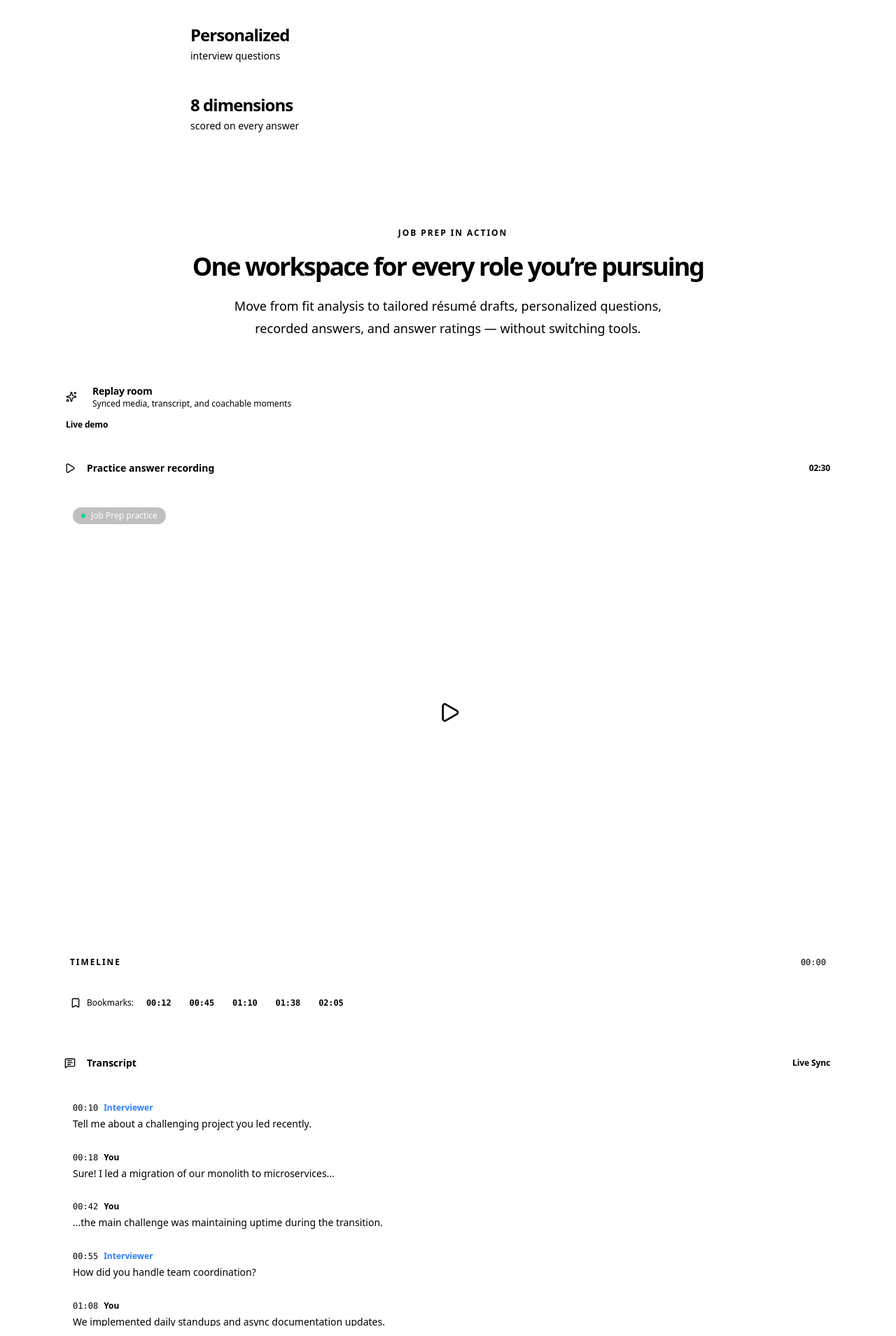
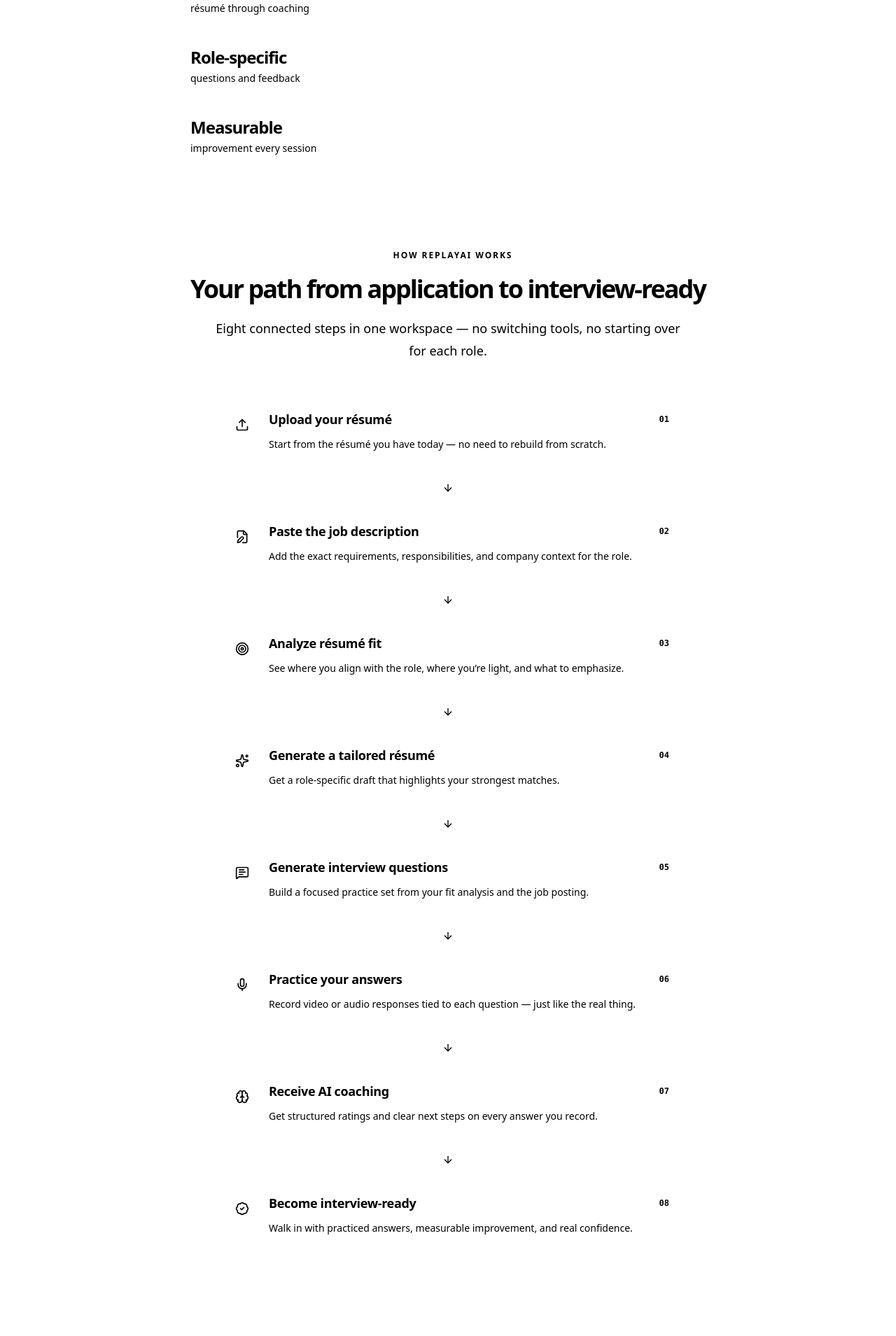
Before and after one commit to mwaywithwords/Interview-Replay-App, a Next.js app: page / in a window 1280 px wide. Shown: the part 780-2689 px from the top of the page at 70% size. Built offline with nearby package versions, Linux system fonts and the light colour scheme.

Commit message:
feat(marketing): redesign landing page around the interview preparation journey

```diff
--- a/app/page.tsx
+++ b/app/page.tsx
@@ -5,13 +5,13 @@ import { HowItWorksButton } from '@/components/HowItWorksButton';
 import { LandingReplayDemo } from '@/components/LandingReplayDemo';
 import { Badge } from '@/components/ui/badge';
 import {
+  ArrowDown,
   ArrowRight,
   BadgeCheck,
   BarChart3,
   Brain,
-  Briefcase,
   Check,
-  FileText,
+  FilePen,
   MessageSquareText,
   Mic,
   Quote,
@@ -22,81 +22,100 @@ import {
 import { branding } from '@/lib/branding';
 import { BrandMark } from '@/components/BrandLogo';
 
-const features = [
+const howItWorksSteps = [
+  {
+    icon: Upload,
+    title: 'Upload your résumé',
+    description: 'Start from the résumé you have today — no need to rebuild from scratch.',
+  },
+  {
+    icon: FilePen,
+    title: 'Paste the job description',
+    description: 'Add the exact requirements, responsibilities, and company context for the role.',
+  },
   {
     icon: Target,
-    title: 'Match your profile to the role',
-    description:
-      'Compare your résumé against the job description and see where you align, where you’re light, and what to emphasize.',
+    title: 'Analyze résumé fit',
+    description: 'See where you align with the role, where you’re light, and what to emphasize.',
+  },
+  {
+    icon: Sparkles,
+    title: 'Generate a tailored résumé',
+    description: 'Get a role-specific draft that highlights your strongest matches.',
   },
   {
     icon: MessageSquareText,
-    title: 'Personalized interview questions',
-    description:
-      'Get role-specific questions based on your résumé and the job description.',
-  },
-  {
-    icon: Brain,
-    title: 'Record answers. Get coached feedback',
-    description:
-      'Practice out loud, review transcripts, and receive structured ratings with clear next steps.',
-  },
-];
-
-const workflow = [
-  {
-    icon: Briefcase,
-    title: 'Create a Job Prep project',
-    description: 'Add the role you’re targeting and keep everything for that opportunity in one workspace.',
-  },
-  {
-    icon: Upload,
-    title: 'Upload your résumé',
-    description: 'Start from your current résumé — no need to rebuild from scratch.',
-  },
-  {
-    icon: FileText,
-    title: 'Paste the job description',
-    description: 'Give ReplayAI the exact requirements, responsibilities, and company context.',
-  },
-  {
-    icon: BarChart3,
-    title: 'Review fit analysis',
-    description: 'See match score, missing keywords, weak sections, and recommended changes.',
-  },
-  {
-    icon: MessageSquareText,
-    title: 'Create personalized interview questions',
-    description: 'Build a focused set of practice questions from your fit analysis.',
+    title: 'Generate interview questions',
+    description: 'Build a focused practice set from your fit analysis and the job posting.',
   },
   {
     icon: Mic,
     title: 'Practice your answers',
-    description: 'Record audio or video responses tied to each question.',
+    description: 'Record video or audio responses tied to each question — just like the real thing.',
   },
   {
-    icon: Sparkles,
-    title: 'Review AI feedback',
-    description: 'Score your answers on relevance, structure, clarity, and job alignment — then practice again.',
+    icon: Brain,
+    title: 'Receive AI coaching',
+    description: 'Get structured ratings and clear next steps on every answer you record.',
+  },
+  {
+    icon: BadgeCheck,
+    title: 'Become interview-ready',
+    description: 'Walk in with practiced answers, measurable improvement, and real confidence.',
+  },
+];
+
+const journeyStages = [
+  {
+    stage: '01',
+    eyebrow: 'Understand your fit',
+    title: 'Know exactly where you stand before you apply',
+    description:
+      'ReplayAI compares your résumé to the job description and shows match score, missing keywords, weak sections, and what to emphasize — so you know what to fix first.',
+    highlights: ['Résumé ↔ role match score', 'Gap analysis and keyword gaps', 'Clear priorities before you tailor'],
+  },
+  {
+    stage: '02',
+    eyebrow: 'Tailor your application',
+    title: 'Turn insight into a résumé built for this role',
+    description:
+      'Use your fit analysis to generate a tailored résumé draft that surfaces your strongest evidence for the specific job — not a generic rewrite.',
+    highlights: ['Role-specific résumé drafts', 'Highlights aligned to the posting', 'One workspace per opportunity'],
+  },
+  {
+    stage: '03',
+    eyebrow: 'Practice with purpose',
+    title: 'Answer the questions you’ll actually face',
+    description:
+      'Generate personalized interview questions from your materials, then record video or audio answers tied to each one. Review transcripts and coachable moments in one place.',
+    highlights: ['Questions from your résumé and JD', 'Video and audio practice', 'Synced replay and transcripts'],
+  },
+  {
+    stage: '04',
+    eyebrow: 'Improve with coaching',
+    title: 'Get feedback you can act on — not generic advice',
+    description:
+      'Every answer is scored against the question, job description, and résumé. See what worked, what was missing, and how to improve on the next attempt.',
+    highlights: ['8 dimensions scored per answer', 'Actionable coaching notes', 'Progress you can measure'],
   },
 ];
 
 const testimonials = [
   {
     quote:
-      'I went from a generic résumé to targeted questions and recorded practice in one afternoon.',
+      'I uploaded my résumé, pasted the JD, and had tailored questions to practice within an hour. The ratings told me exactly what to fix.',
     name: 'Maya Chen',
     role: 'Software Engineer',
   },
   {
     quote:
-      'The answer ratings tell me exactly what to fix before the real interview.',
+      'It’s the first prep tool that connects the job posting to what I actually say out loud — and shows me whether I’m improving.',
     name: 'Andre Wallace',
     role: 'Product Manager',
   },
   {
     quote:
-      'Finally, prep that connects the job posting to what I actually say out loud.',
+      'I stopped guessing what to prepare. ReplayAI gave me a clear path from fit analysis to confident answers.',
     name: 'Priya Shah',
     role: 'Data Analyst',
   },
@@ -106,14 +125,14 @@ const pricing = [
   {
     name: 'Starter',
     price: '$0',
-    description: 'Build your first Job Prep project.',
-    features: ['Job Prep projects', 'Fit analysis', 'Question generation'],
+    description: 'Start your first role from application to practice.',
+    features: ['Full prep workflow', 'Fit analysis', 'Interview questions'],
   },
   {
     name: 'Pro',
     price: 'Soon',
-    description: 'Prepare seriously for multiple roles.',
-    features: ['Tailored résumé drafts', 'Answer ratings', 'Unlimited practice sessions'],
+    description: 'Prepare seriously across multiple opportunities.',
+    features: ['Tailored résumé drafts', 'Answer ratings & coaching', 'Unlimited practice sessions'],
     featured: true,
   },
   {
@@ -157,9 +176,9 @@ export default function Home() {
           </div>
 
           <h1 className="animate-in fade-in slide-in-from-bottom-5 mt-8 max-w-5xl text-6xl font-semibold leading-[0.92] tracking-[-0.075em] text-foreground duration-700 md:text-8xl">
-            Prepare for the interview.
+            Everything you need to go
             <span className="block bg-gradient-to-r from-primary via-info to-primary bg-clip-text text-transparent">
-              Land the offer.
+              from application to interview-ready.
             </span>
           </h1>
 
@@ -182,9 +201,9 @@ export default function Home() {
 
           <div className="mt-12 grid w-full max-w-3xl grid-cols-1 gap-3 text-left sm:grid-cols-3">
             {[
-              ['1 project', 'from résumé to practice plan'],
-              ['Personalized', 'interview questions'],
-              ['8 dimensions', 'scored on every answer'],
+              ['Full workflow', 'résumé through coaching'],
+              ['Role-specific', 'questions and feedback'],
+              ['Measurable', 'improvement every session'],
             ].map(([metric, label]) => (
               <div
                 key={metric}
@@ -197,75 +216,49 @@ export default function Home() {
           </div>
         </section>
 
-        <section className="relative z-10 mx-auto max-w-7xl px-6 pb-28">
+        <section id="how-it-works" className="relative z-10 mx-auto max-w-7xl px-6 pb-28">
           <SectionIntro
-            eyebrow="Job Prep in action"
-            title="One workspace for every role you’re pursuing"
-            description="Move from fit analysis to tailored résumé drafts, personalized questions, recorded answers, and answer ratings — without switching tools."
-          />
-          <LandingReplayDemo />
-        </section>
-
-        <section className="relative z-10 mx-auto max-w-7xl px-6 pb-28">
-          <SectionIntro
-            eyebrow="Features"
-            title="Built for deliberate interview preparation"
-            description="ReplayAI connects your materials, target role, and practice feedback so improvement stays measurable."
+            eyebrow="How ReplayAI works"
+            title="Your path from application to interview-ready"
+            description="Eight connected steps in one workspace — no switching tools, no starting over for each role."
           />
 
-          <div className="grid gap-5 md:grid-cols-3">
-            {features.map((feature) => {
-              const Icon = feature.icon;
+          <div className="mx-auto max-w-2xl">
+            {howItWorksSteps.map((step, index) => {
+              const Icon = step.icon;
+              const isLast = index === howItWorksSteps.length - 1;
+
               return (
-                <div
-                  key={feature.title}
-                  className="group rounded-3xl border border-border/70 bg-card/65 p-6 shadow-[var(--shadow-card)] backdrop-blur transition-all duration-300 hover:-translate-y-1 hover:border-primary/25"
-                >
-                  <div className="flex h-12 w-12 items-center justify-center rounded-2xl border border-border/70 bg-muted/60 transition-all duration-300 group-hover:border-primary/25 group-hover:bg-primary/10">
-                    <Icon className="h-5 w-5 text-muted-foreground transition-colors group-hover:text-primary" />
+                <div key={step.title}>
+                  <div className="group relative overflow-hidden rounded-3xl border border-border/70 bg-card/60 p-5 shadow-[var(--shadow-soft)] backdrop-blur transition-all duration-300 hover:-translate-y-1 hover:border-primary/25">
+                    <div className="absolute inset-x-0 top-0 h-px bg-gradient-to-r from-transparent via-primary/40 to-transparent opacity-0 transition-opacity group-hover:opacity-100" />
+                    <div className="flex items-start gap-4">
+                      <div className="flex h-11 w-11 shrink-0 items-center justify-center rounded-2xl border border-primary/20 bg-primary/10 text-primary">
+                        <Icon className="h-5 w-5" />
+                      </div>
+                      <div className="min-w-0 flex-1 text-left">
+                        <div className="flex items-center justify-between gap-3">
+                          <h3 className="text-lg font-semibold tracking-[-0.02em] text-foreground">
+                            {step.title}
+                          </h3>
+                          <span className="shrink-0 font-mono text-xs font-semibold text-muted-foreground">
+                            0{index + 1}
+                          </span>
+                        </div>
+                        <p className="mt-2 text-sm font-medium leading-7 text-muted-foreground">
+                          {step.description}
+                        </p>
+                      </div>
+                    </div>
                   </div>
-                  <h3 className="mt-8 text-xl font-semibold tracking-[-0.025em] text-foreground">
-                    {feature.title}
-                  </h3>
-                  <p className="mt-3 text-sm font-medium leading-7 text-muted-foreground">
-                    {feature.description}
-                  </p>
-                </div>
-              );
-            })}
-          </div>
-        </section>
 
-        <section id="how-it-works" className="relative z-10 mx-auto max-w-7xl px-6 pb-28">
-          <SectionIntro
-            eyebrow="Preparation workflow"
-            title="From application to offer-ready"
-            description="A clear path through every stage of interview prep — with your materials, target role, and progress in one place."
-          />
-
-          <div className="grid gap-4 sm:grid-cols-2 lg:grid-cols-4 xl:grid-cols-7">
-            {workflow.map((step, index) => {
-              const Icon = step.icon;
-              return (
-                <div
-                  key={step.title}
-                  className="group relative overflow-hidden rounded-3xl border border-border/70 bg-card/60 p-5 shadow-[var(--shadow-soft)] backdrop-blur transition-all duration-300 hover:-translate-y-1 hover:border-primary/25"
-                >
-                  <div className="absolute inset-x-0 top-0 h-px bg-gradient-to-r from-transparent via-primary/40 to-transparent opacity-0 transition-opacity group-hover:opacity-100" />
-                  <div className="flex items-center justify-between">
-                    <div className="flex h-11 w-11 items-center justify-center rounded-2xl border border-primary/20 bg-primary/10 text-primary">
-                      <Icon className="h-5 w-5" />
+                  {!isLast && (
+                    <div className="flex justify-center py-3">
+                      <div className="flex h-8 w-8 items-center justify-center rounded-full border border-border/70 bg-background/60 text-primary/60 shadow-sm backdrop-blur">
+                        <ArrowDown className="h-4 w-4" />
+                      </div>
                     </div>
-                    <span className="font-mono text-xs font-semibold text-muted-foreground">
-                      0{index + 1}
-                    </span>
-                  </div>
-                  <h3 className="mt-8 text-lg font-semibold tracking-[-0.02em] text-foreground">
-                    {step.title}
-                  </h3>
-                  <p className="mt-3 text-sm font-medium leading-7 text-muted-foreground">
-                    {step.description}
-                  </p>
+                  )}
                 </div>
               );
             })}
@@ -273,24 +266,72 @@ export default function Home() {
         </section>
 
         <section className="relative z-10 mx-auto max-w-7xl px-6 pb-28">
+          <SectionIntro
+            eyebrow="Your preparation journey"
+            title="Every stage connected to the role you’re pursuing"
+            description="Instead of scattered tools and generic prompts, ReplayAI groups your prep into four stages — each building on the last."
+          />
+
+          <div className="grid gap-5 lg:grid-cols-2">
+            {journeyStages.map((stage) => (
+              <div
+                key={stage.stage}
+                className="group rounded-3xl border border-border/70 bg-card/65 p-6 shadow-[var(--shadow-card)] backdrop-blur transition-all duration-300 hover:-translate-y-1 hover:border-primary/25"
+              >
+                <div className="flex items-center justify-between">
+                  <Badge variant="info">{stage.eyebrow}</Badge>
+                  <span className="font-mono text-xs font-semibold text-muted-foreground">{stage.stage}</span>
+                </div>
+                <h3 className="mt-6 text-2xl font-semibold tracking-[-0.03em] text-foreground">
+                  {stage.title}
+                </h3>
+                <p className="mt-3 text-sm font-medium leading-7 text-muted-foreground">{stage.description}</p>
+                <ul className="mt-6 space-y-2">
+                  {stage.highlights.map((highlight) => (
+                    <li key={highlight} className="flex items-center gap-3 text-sm font-medium text-foreground">
+                      <span className="flex h-5 w-5 shrink-0 items-center justify-center rounded-full bg-primary/10 text-primary">
+                        <Check className="h-3.5 w-3.5" />
+                      </span>
+                      {highlight}
+                    </li>
+                  ))}
+                </ul>
+              </div>
+            ))}
+          </div>
+        </section>
+
+        <section className="relative z-10 mx-auto max-w-7xl px-6 pb-28">
+          <SectionIntro
+            eyebrow="Practice in action"
+            title="Record answers and review coachable moments"
+            description="When you reach the practice stage, everything stays in one workspace — synced media, transcripts, and coaching tied to each question."
+          />
+          <LandingReplayDemo />
+        </section>
+
+        <section className="relative z-10 mx-auto max-w-7xl px-6 pb-28">
           <div className="grid gap-5 lg:grid-cols-[0.9fr_1.1fr]">
             <div className="rounded-3xl border border-border/70 bg-card/65 p-8 shadow-[var(--shadow-card)] backdrop-blur">
               <Badge variant="info" className="mb-6">
-                AI coaching layer
+                Why ReplayAI
               </Badge>
               <h2 className="text-3xl font-semibold tracking-[-0.045em] text-foreground md:text-5xl">
-                Feedback you can act on, not generic advice
+                Built for interview readiness — not generic AI chat
               </h2>
               <p className="mt-5 text-base font-medium leading-8 text-muted-foreground">
-                ReplayAI scores your recorded answers against the question, job description, and résumé — then shows what worked, what was missing, and how to improve on the next attempt.
+                ChatGPT can brainstorm answers, but it doesn&apos;t know your résumé, the job you&apos;re targeting,
+                or how your last practice session went. ReplayAI connects every step — fit analysis, tailored materials,
+                role-specific questions, recorded answers, and structured coaching — so feedback is personalized,
+                measurable, and tied to the interview you&apos;re actually preparing for.
               </p>
             </div>
             <div className="grid gap-5 sm:grid-cols-2">
               {[
                 { icon: Target, label: 'Fit analysis', value: 'Résumé ↔ role match' },
-                { icon: MessageSquareText, label: 'Practice questions', value: 'Tailored to the role' },
-                { icon: BarChart3, label: 'Answer ratings', value: '8-category scoring' },
-                { icon: BadgeCheck, label: 'Progress tracking', value: 'Measurable improvement' },
+                { icon: MessageSquareText, label: 'Practice questions', value: 'From your materials' },
+                { icon: BarChart3, label: 'Answer ratings', value: '8 dimensions scored' },
+                { icon: BadgeCheck, label: 'Interview readiness', value: 'Confidence you can measure' },
               ].map((item) => {
                 const Icon = item.icon;
                 return (
@@ -315,8 +356,8 @@ export default function Home() {
         <section className="relative z-10 mx-auto max-w-7xl px-6 pb-28">
           <SectionIntro
             eyebrow="Testimonials"
-            title="Built for candidates who prepare with intent"
-            description="Real outcomes from structured prep — fit analysis, targeted questions, and feedback that compounds."
+            title="Candidates who prepare with a plan"
+            description="From fit analysis to practiced answers — real outcomes from following the full workflow."
           />
 
           <div className="grid gap-5 md:grid-cols-3">
@@ -341,7 +382,7 @@ export default function Home() {
         <section className="relative z-10 mx-auto max-w-7xl px-6 pb-28">
           <SectionIntro
             eyebrow="Pricing"
-            title="Simple plans while the product grows"
+            title="Start free, grow as you prepare"
             description="Placeholder pricing for the landing page only. No billing flow or backend behavior is connected."
           />
 
@@ -390,10 +431,11 @@ export default function Home() {
               <Sparkles className="h-6 w-6" />
             </div>
             <h2 className="mx-auto mt-8 max-w-3xl text-4xl font-semibold tracking-[-0.055em] text-foreground md:text-6xl">
-              Turn preparation into measurable progress
+              Walk into your next interview prepared
             </h2>
             <p className="mx-auto mt-5 max-w-2xl text-lg font-medium leading-8 text-muted-foreground">
-              Start with one role. Leave with a tailored plan, practiced answers, and feedback you can use before the real interview.
+              Upload your résumé, target a role, practice personalized questions, and improve with coaching —
+              all in one place. Start with one job and leave interview-ready.
             </p>
             <div className="mt-10 flex flex-col justify-center gap-3 sm:flex-row">
               <Link href="/job-prep/new">
@@ -421,7 +463,8 @@ export default function Home() {
                 </span>
               </div>
               <p className="mt-3 max-w-md text-sm font-medium leading-6 text-muted-foreground">
-                {branding.tagline}. Built for candidates who want structured prep, deliberate practice, and feedback that compounds.
+                {branding.tagline}. Personalized coaching, measurable improvement, and interview confidence —
+                from your first upload to your final practice session.
               </p>
             </div>
             <div className="flex flex-col gap-2 text-sm font-semibold text-muted-foreground sm:items-end">
--- a/lib/branding.ts
+++ b/lib/branding.ts
@@ -1,6 +1,7 @@
 export const branding = {
   brandName: "ReplayAI",
   brandShort: "ReplayAI",
-  tagline: "Prepare for real interviews, from application to offer",
-  description: "ReplayAI is an interview preparation platform that helps you tailor your application, practice personalized interview questions, record answers, and improve with structured AI feedback."
+  tagline: "From application to interview-ready",
+  description:
+    "Upload your résumé and a job description. ReplayAI analyzes your fit, generates a tailored résumé, creates personalized interview questions, lets you practice your answers, and provides AI coaching to help you walk into every interview prepared.",
 };
```
